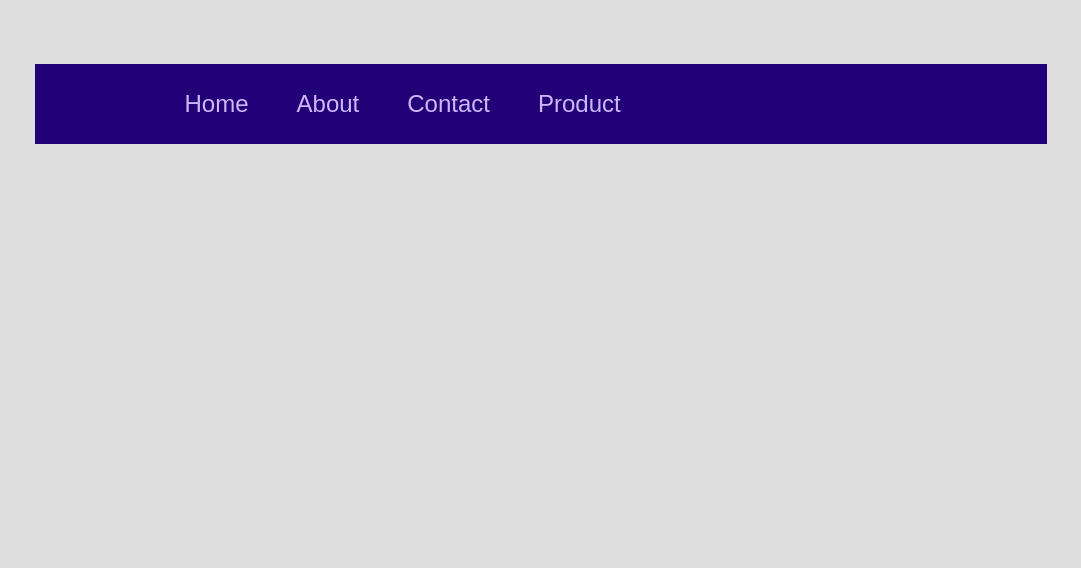
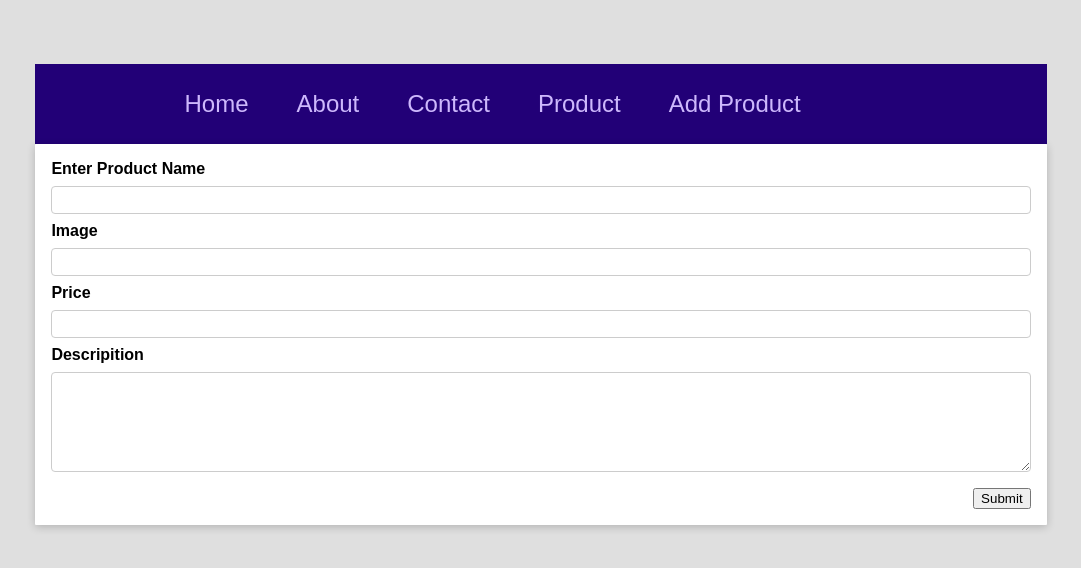
Before and after one commit to devchauhan-06/Triweb-Learning, a React (Create React App) app in the folder React/my-project/: page /product/add in a window 1280 px wide. Shown: the top 568 px of the page, without its empty margins (99-1180 px from the left). Built offline with nearby package versions, Linux system fonts and the light colour scheme.

Commit message:
Created a Add Product form

```diff
--- a/React/my-project/src/App.js
+++ b/React/my-project/src/App.js
@@ -2,22 +2,23 @@ import Home from "./pages/Home";
 import About from "./pages/About";
 import Contact from "./pages/Contact";
 import Product from "./pages/Product";
-
+import AddProduct from "./pages/AddProduct";
 
 
 import Layout from "./components/layouts/Layout";
 
-import {Routes,Route} from 'react-router-dom';
+import { Routes, Route } from 'react-router-dom';
 
 function App() {
   return (
     <Layout>
       <Routes>
-    <Route path="/" element={<Home/>}></Route>
-    <Route path="/about" element={<About/>}></Route>
-    <Route path="/contact" element={<Contact/>}></Route>
-    <Route path="/product" element={<Product/>}></Route>
-    </Routes>
+        <Route path="/" element={<Home />}></Route>
+        <Route path="/about" element={<About />}></Route>
+        <Route path="/contact" element={<Contact />}></Route>
+        <Route path="/product" element={<Product />}></Route>
+        <Route path="/product/add" element={<AddProduct />}></Route>
+      </Routes>
     </Layout>
 
   );
--- a/React/my-project/src/components/layouts/CustomWrapper.module.css
+++ b/React/my-project/src/components/layouts/CustomWrapper.module.css
@@ -2,6 +2,6 @@
     background-color: white;
     border-radius: 1px;
     box-shadow: 0 2px 8px rgba(0, 0, 0, 0.2);
-    text-align: center;
+
 
 }
--- a/React/my-project/src/components/layouts/MainMenu.js
+++ b/React/my-project/src/components/layouts/MainMenu.js
@@ -1,6 +1,6 @@
-import React from 'react'
-import { Link } from 'react-router-dom';
-import MainMenuStyle from './MainMenu.module.css';
+import React from "react";
+import { Link } from "react-router-dom";
+import MainMenuStyle from "./MainMenu.module.css";
 
 const MainMenu = () => {
   return (
@@ -11,13 +11,11 @@ const MainMenu = () => {
           <li> <Link to="/about">About</Link></li>
           <li> <Link to="/contact">Contact</Link></li>
           <li> <Link to="/product">Product</Link></li>
+          <li> <Link to="/product/add">Add Product</Link></li>
         </ul>
       </nav>
-
-
-
     </header>
-  )
-}
+  );
+};
 
 export default MainMenu;
--- /dev/null
+++ b/React/my-project/src/components/product/AddProductForm.js
@@ -0,0 +1,34 @@
+import Style from './AddProductForm.module.css'
+import CustomWrapper from '../layouts/CustomWrapper'
+
+function AddProductForm() {
+    return (
+        <CustomWrapper >
+            <form className={Style.form}>
+                <div className={Style.groups} >
+                    <label htmlFor="product_name" >Enter Product Name</label>
+                    <input type="text" id="product_name" />
+                </div>
+
+                <div className={Style.groups} >
+                    <label htmlFor="image" >Image</label>
+                    <input type="text" id="image" />
+                </div>
+
+                <div className={Style.groups} >
+                    <label htmlFor="price" >Price</label>
+                    <input type="text" id="price" />
+                </div>
+                <div className={Style.groups} >
+                    <label htmlFor="description" >Descripition</label>
+                    <textarea rows="5" id="description" ></textarea>
+                </div>
+                <div className={Style.btn} >
+                    <button>Submit</button>
+                </div>
+            </form>
+        </CustomWrapper>
+    )
+}
+
+export default AddProductForm
--- /dev/null
+++ b/React/my-project/src/components/product/AddProductForm.module.css
@@ -0,0 +1,28 @@
+.form {
+    padding: 1rem;
+}
+
+.groups {
+    margin-bottom: 0.5rem;
+}
+
+.groups label {
+    display: block;
+    font-weight: bold;
+    margin-bottom: 0.5rem;
+}
+
+.groups input,
+.groups textarea {
+    display: block;
+    font: inherit;
+    border-radius: 4px;
+    border: 1px solid #ccc;
+    padding: 0.25rem;
+    width: 100%;
+}
+
+.btn {
+    margin-top: 1rem;
+    text-align: right;
+}
--- /dev/null
+++ b/React/my-project/src/pages/AddProduct.js
@@ -0,0 +1,7 @@
+import AddProductForm from "../components/product/AddProductForm";
+
+function AddProduct() {
+  return <AddProductForm />;
+}
+
+export default AddProduct;
```
Lines whose indentation alone changed are shown as unchanged.
